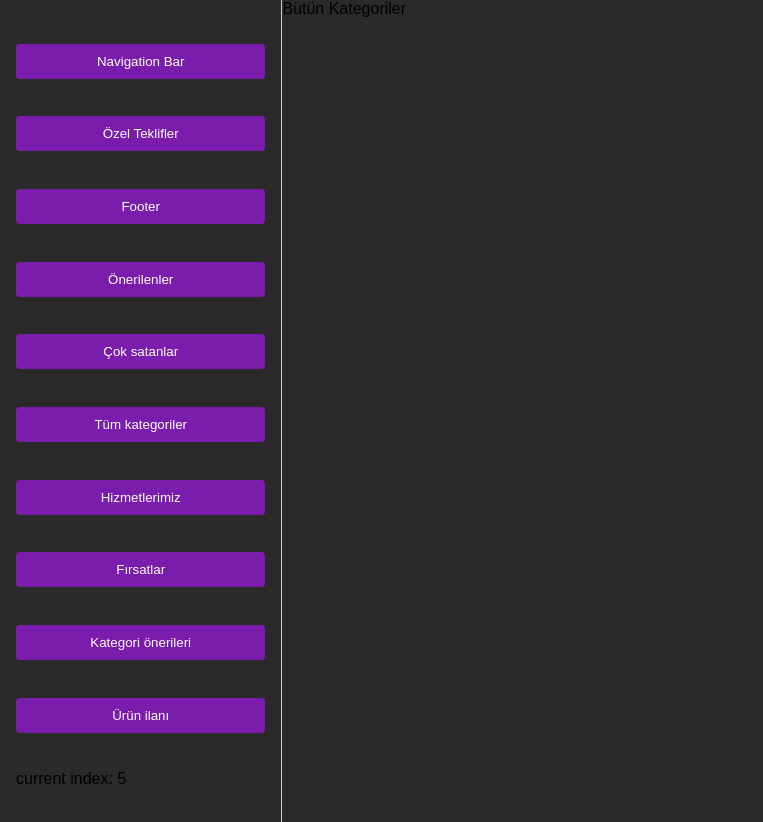
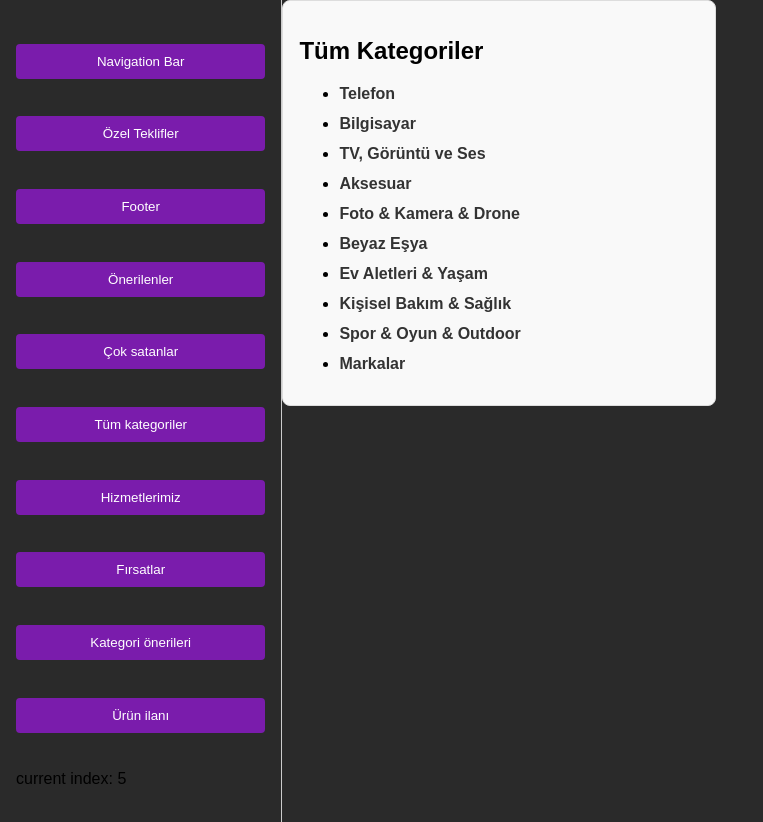
Before and after one commit to BodTa/media-markt-copy, a Nuxt app: page / in a window 1280 px wide. Both pictures are taken after a click on the button "Tüm kategoriler". Shown: the top 822 px of the page, without its empty margins (0-763 px from the left). Built offline with nearby package versions, Linux system fonts and the light colour scheme.

Commit message:
AllCategories

```diff
--- a/components/allCategories.vue
+++ b/components/allCategories.vue
@@ -1,7 +1,247 @@
 <template>
-  <div>Bütün Kategoriler</div>
+  <div class="categories">
+    <h2>Tüm Kategoriler</h2>
+    <ul>
+      <li v-for="category in categories" :key="category.id" class="category-item">
+        <span @click="toggleCategory(category.id)">
+          {{ category.name }}
+        </span>
+        <ul v-if="category.open">
+          <li v-for="subCategory in category.subCategories" :key="subCategory.id">
+            {{ subCategory.name }}
+          </li>
+        </ul>
+      </li>
+    </ul>
+  </div>
 </template>
 
-<script lang="ts" setup></script>
+<script>
+export default {
+  data() {
+    return {
+      categories: [
+        {
+          id: 1,
+          name: "Telefon",
+          open: false,
+          subCategories: [
+            { id: 11, name: "Apple Telefonlar" },
+            { id: 12, name: "Android Telefonlar" },
+            { id: 13, name: "Akıllı Saat" },
+            { id: 14, name: "Akıllı Bileklik" },
+            { id: 15, name: "Kulaklıklar" },
+            { id: 16, name: "Yapay Zeka Destekli Telefonlar" },
+            { id: 17, name: "Katlanabilir Telefonlar" },
+            { id: 18, name: "Telefon Aksesuarları" },
+            { id: 19, name: "Masaüstü Telefonlar" },
+            { id: 20, name: "Yenilenmiş Telefonlar" },
+          ],
+        },
+        {
+          id: 2,
+          name: "Bilgisayar",
+          open: false,
+          subCategories: [
+            { id: 21, name: "Laptoplar" },
+            { id: 22, name: "Masaüstü Bilgisayarlar" },
+            { id: 23, name: "Tabletler" },
+            { id: 24, name: "Monitör" },
+            { id: 25, name: "Yazıcı & Tarayıcı" },
+            { id: 26, name: "Bilgisayar Bileşenleri" },
+            { id: 27, name: "Çevre Birimleri" },
+            { id: 28, name: "Ofis Malzemeleri" },
+            { id: 29, name: "Hafıza ve Depolama" },
+            { id: 30, name: "Bilgisayar & Tablet Aksesuarları" },
+            { id: 31, name: "Oyuncu Aksesuarları" },
+          ],
+        },
+        {
+          id: 3,
+          name: "TV, Görüntü ve Ses",
+          open: false,
+          subCategories: [
+            { id: 32, name: "Televizyon" },
+            { id: 33, name: "Media Player" },
+            { id: 34, name: "Ses Sistemleri" },
+            { id: 35, name: "Soundbar" },
+            { id: 36, name: "Bluetooth Hoparlör" },
+            { id: 37, name: "Kulaklıklar" },
+            { id: 38, name: "Mikrofon" },
+            { id: 39, name: "Projeksiyon" },
+            { id: 40, name: "Uydu Alıcıları" },
+            { id: 41, name: "TV Aksesuarları" },
+            { id: 42, name: "Güvenlik Kamerası" },
+          ],
+        },
+        {
+          id: 4,
+          name: "Aksesuar",
+          open: false,
+          subCategories: [
+            { id: 43, name: "Telefon Aksesuarları" },
+            { id: 44, name: "Oyun Konsolu Aksesuarları" },
+            { id: 45, name: "Kablolar, Dönüştürücüler ve Prizler" },
+            { id: 46, name: "Çanta ve Kılıflar" },
+            { id: 47, name: "Network Ürünleri" },
+            { id: 48, name: "Bilgisayar ve Tablet Aksesuarları" },
+            { id: 49, name: "Foto Kamera Aksesuarları" },
+            { id: 50, name: "Pil & Şarj Aleti" },
+            { id: 51, name: "Giyilebilir Teknoloji" },
+          ],
+        },
+        {
+          id: 5,
+          name: "Foto & Kamera & Drone",
+          open: false,
+          subCategories: [
+            { id: 52, name: "Fotoğraf & Video" },
+            { id: 53, name: "Aksiyon & Outdoor Kameralar" },
+            { id: 54, name: "Yayıncı Ekipmanları" },
+            { id: 55, name: "Drone" },
+            { id: 56, name: "Aksesuarlar" },
+            { id: 57, name: "Fotoğraf Yazıcıları & Kağıt" },
+            { id: 58, name: "Ses Kayıt Sistemleri" },
+            { id: 59, name: "Lens" },
+            { id: 60, name: "Tripod" },
+            { id: 61, name: "Gimbal" },
+            { id: 62, name: "Dürbün & Teleskop & Mikroskop" },
+            { id: 63, name: "Güvenlik Kamerası" },
+          ],
+        },
+        {
+          id: 6,
+          name: "Beyaz Eşya",
+          open: false,
+          subCategories: [
+            { id: 64, name: "Yuva Kuran Düğün Paketleri" },
+            { id: 65, name: "Buzdolabı" },
+            { id: 66, name: "Bulaşık Makineleri" },
+            { id: 67, name: "Çamaşır & Kurutma Makineleri" },
+            { id: 68, name: "Ankastre" },
+            { id: 69, name: "Fırınlar" },
+            { id: 70, name: "Ocaklar" },
+            { id: 71, name: "Derin Dondurucular" },
+            { id: 72, name: "Klimalar" },
+            { id: 73, name: "Kombiler" },
+          ],
+        },
+        {
+          id: 7,
+          name: "Ev Aletleri & Yaşam",
+          open: false,
+          subCategories: [
+            { id: 74, name: "Kahve & Çay" },
+            { id: 75, name: "Süpürgeler" },
+            { id: 76, name: "Mutfak" },
+            { id: 77, name: "Akıllı Ev Sistemleri" },
+            { id: 78, name: "Evcil Hayvan Ürünleri" },
+            { id: 79, name: "Ütüler" },
+            { id: 80, name: "Isıtma & Soğutma" },
+            { id: 81, name: "Aydınlatma Ürünleri" },
+          ],
+        },
+        {
+          id: 8,
+          name: "Kişisel Bakım & Sağlık",
+          open: false,
+          subCategories: [
+            { id: 82, name: "Ağız Bakım Ürünleri" },
+            { id: 83, name: "Ayak Bakım Ürünleri" },
+            { id: 84, name: "Sağlık Ürünleri" },
+            { id: 85, name: "Saç Bakım Ürünleri" },
+            { id: 86, name: "Erkek Bakım Ürünleri" },
+            { id: 87, name: "Kadın Bakım Ürünleri" },
+          ],
+        },
+        {
+          id: 9,
+          name: "Spor & Oyun & Outdoor",
+          open: false,
+          subCategories: [
+            { id: 88, name: "Oyun Konsolları" },
+            { id: 89, name: "Oyun Konsolu Aksesuarları" },
+            { id: 90, name: "Oyunlar" },
+            { id: 91, name: "Elektrikli Scooter" },
+            { id: 92, name: "Elektrikli Bisiklet" },
+            { id: 93, name: "Hoverboard" },
+            { id: 94, name: "Taşınabilir Güç Kaynağı" },
+          ],
+        },
+        {
+          id: 10,
+          name: "Markalar",
+          open: false,
+          subCategories: [
+            { id: 95, name: "Altus" },
+            { id: 96, name: "Apple" },
+            { id: 97, name: "Arzum" },
+            { id: 98, name: "Asus" },
+            { id: 99, name: "Axen" },
+            { id: 100, name: "Bosch" },
+            { id: 101, name: "Braun" },
+            { id: 102, name: "Canon" },
+            { id: 103, name: "Casper" },
+            { id: 104, name: "DJI" },
+            { id: 105, name: "Dyson" },
+            { id: 106, name: "Electrolux" },
+            { id: 107, name: "Fakir" },
+            { id: 108, name: "Grundig" },
+            { id: 109, name: "HP" },
+            { id: 110, name: "Huawei" },
+            { id: 111, name: "JBL" },
+            { id: 112, name: "KOENIC" },
+            { id: 113, name: "Lenovo" },
+            { id: 114, name: "LG" },
+            { id: 115, name: "Logitech" },
+            { id: 116, name: "Microsoft" },
+            { id: 117, name: "PEAQ" },
+            { id: 118, name: "Philips" },
+            { id: 119, name: "Profilo" },
+          ],
+        },
+      ],
+    };
+  },
+  methods: {
+    toggleCategory(id) {
+      this.categories = this.categories.map((category) => {
+        if (category.id === id) {
+          return { ...category, open: !category.open };
+        }
+        return category;
+      });
+    },
+  },
+};
+</script>
 
-<style></style>
+<style scoped>
+.categories {
+  padding: 16px;
+  background-color: #f9f9f9;
+  border: 1px solid #ddd;
+  border-radius: 8px;
+  max-width: 400px;
+}
+
+.category-item {
+  margin-bottom: 12px;
+  cursor: pointer;
+}
+
+.category-item > span {
+  font-weight: bold;
+  color: #333;
+}
+
+.category-item ul {
+  margin-top: 8px;
+  padding-left: 16px;
+}
+
+.category-item li {
+  list-style-type: disc;
+  color: #555;
+}
+</style>
```
